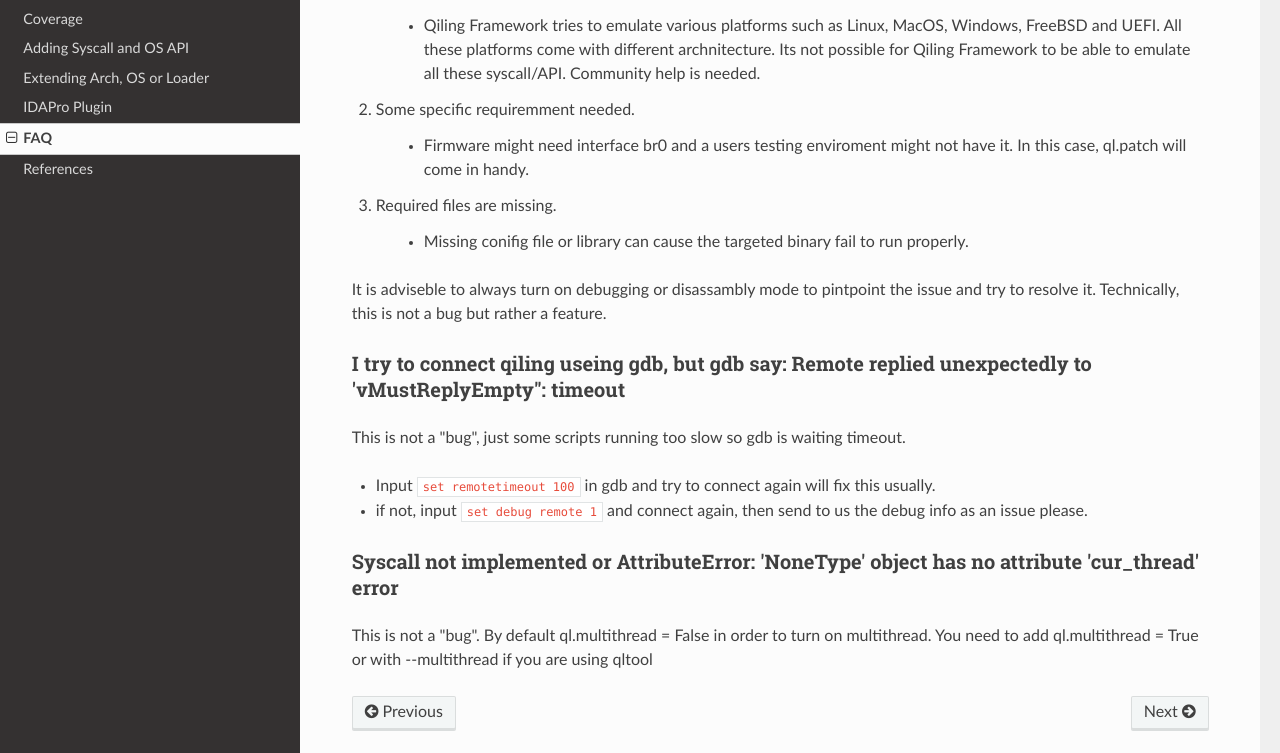
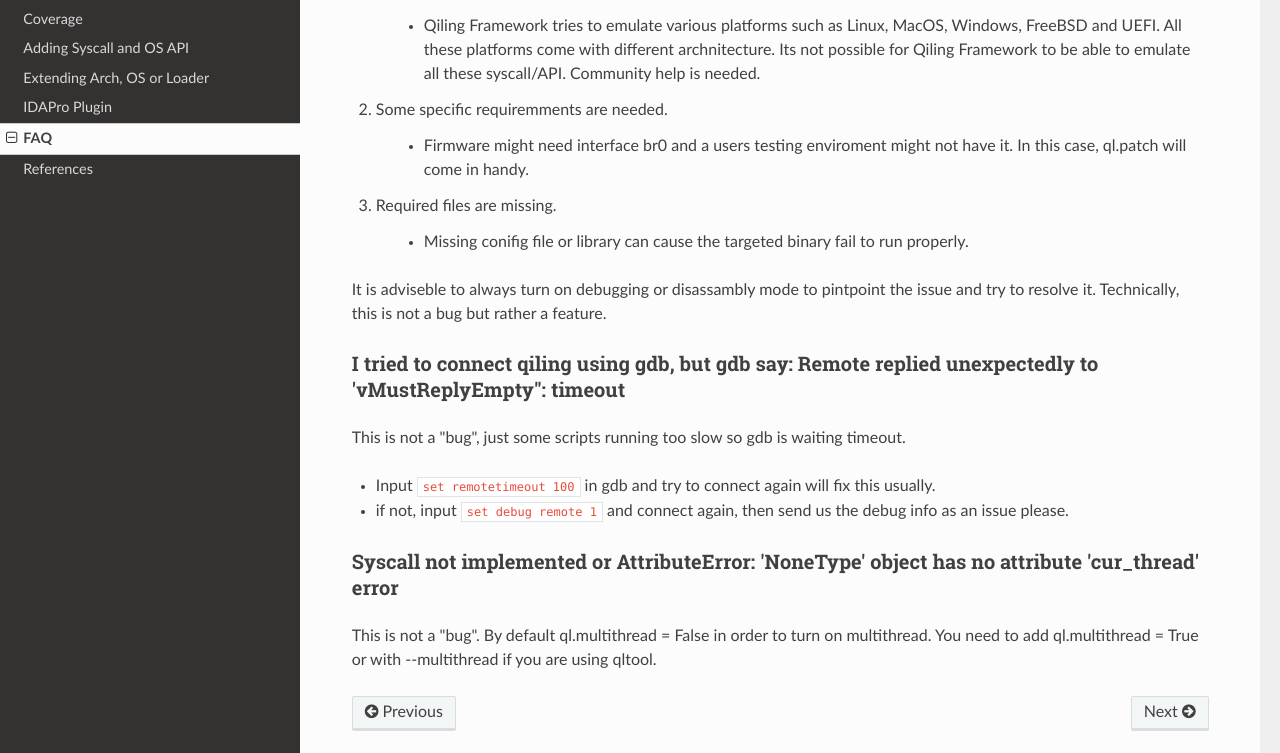
Before and after one commit to qilingframework/rtfd.io, an MkDocs documentation site: the page built from docs/faq.md, in a window 1280 px wide and 1400 px high, scrolled down 686 px. Shown: the part 575-1328 px from the top of the window. Built offline with MkDocs 1.6.1, drawn with Linux system fonts in a browser that asks for light colours; nearby versions of some CDN libraries; some of the changed text lies outside the part shown.

Commit message:
Update faq.md

````diff
--- a/docs/faq.md
+++ b/docs/faq.md
@@ -11,7 +11,7 @@ git checkout dev
 ```
 
 ### My program crashes. It says Syscall/API not implemented
-- Most likely the syscall or OS api required by the binary is not implemented. You might want to write the syscall or OS api and contribute to the project. But in some cases, the syscall (maybe only syscall) is not being mapped to the arch. Map the syscall to the arch will always work.
+- Most likely the syscall or OS API required by the binary is not implemented. You might want to write the syscall or OS api and contribute to the project. But in some cases, the syscall (maybe only syscall) is not being mapped to the arch. Map the syscall to the arch will always work.
 - Some cases like [issue 281](https://github.com/qilingframework/qiling/issues/281) we can reuse similar syscall. For example, vfork and fork can be shared most of the time. Always remember, Qiling is a emulator, some of the syscall do not have to be 100% identical to a real kernel.
 
 ### Windows API often comes with functionsA and functionW. Do I need to implement both?
@@ -61,7 +61,7 @@ This is not a "bug". There are several possibilities why these errors occur.
 1. Windows API or syscall not being implemented
 > - Qiling Framework tries to emulate various platforms such as Linux, MacOS, Windows, FreeBSD and UEFI. All these platforms come with different archnitecture. Its not possible for Qiling Framework to be able to emulate all these syscall/API. Community help is needed.
 
-2. Some specific requiremment needed.
+2. Some specific requiremments are needed.
 > - Firmware might need interface br0 and a users testing enviroment might not have it. In this case, ql.patch will come in handy.
 
 3. Required files are missing.
@@ -69,12 +69,12 @@ This is not a "bug". There are several possibilities why these errors occur.
 
 It is adviseble to always turn on debugging or disassambly mode to pintpoint the issue and try to resolve it. Technically, this is not a bug but rather a feature.
 
-### I try to connect qiling useing gdb, but gdb say: Remote replied unexpectedly to 'vMustReplyEmpty": timeout
+### I tried to connect qiling using gdb, but gdb say: Remote replied unexpectedly to 'vMustReplyEmpty": timeout
 This is not a "bug", just some scripts running too slow so gdb is waiting timeout.
 
 - Input `set remotetimeout 100` in gdb and try to connect again will fix this usually.
 
-- if not, input `set debug remote 1` and connect again, then send to us the debug info as an issue please.
+- if not, input `set debug remote 1` and connect again, then send us the debug info as an issue please.
 
 ### Syscall not implemented or AttributeError: 'NoneType' object has no attribute 'cur_thread' error
-This is not a "bug". By default ql.multithread = False in order to turn on multithread. You need to add ql.multithread = True or with --multithread if you are using qltool
+This is not a "bug". By default ql.multithread = False in order to turn on multithread. You need to add ql.multithread = True or with --multithread if you are using qltool.
````
